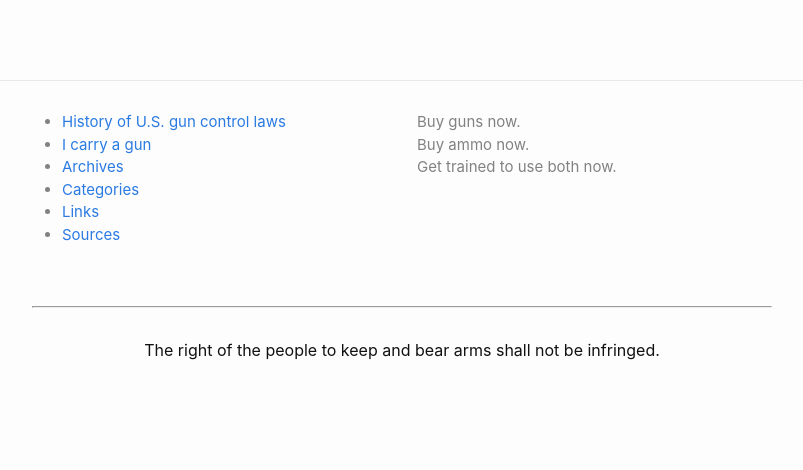
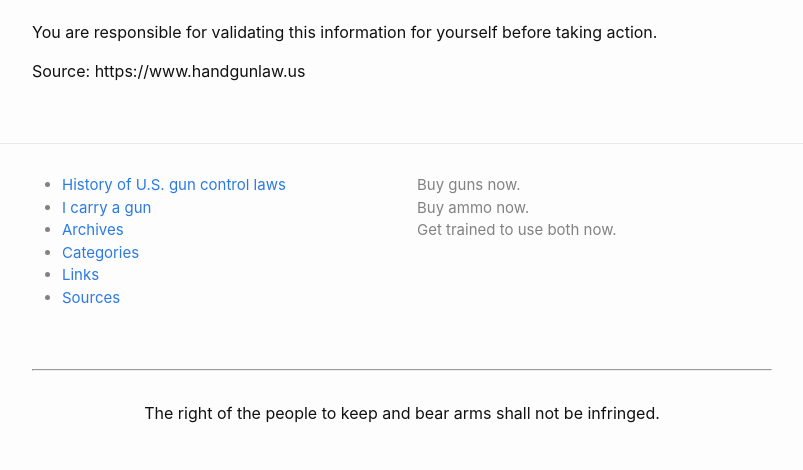
Before and after one commit to greg-raven/oam, a Jekyll site: the page built from permitless-carry-states.md, in a window 1280 px wide. Shown: the part 776-1246 px from the top of the page, without its empty margins (238-1041 px from the left). Built offline with Jekyll 4.4.1, drawn with Linux system fonts in a browser that asks for light colours; before the commit the page ends 1183 px from its top, so only the background shows below that.

```diff
--- a/permitless-carry-states.md
+++ b/permitless-carry-states.md
@@ -6,3 +6,7 @@ layout: page
 ---
 
 <iframe src="https://www.handgunlaw.us/documents/Permitless_Carry_States.pdf" class="pdf"></iframe>
+
+You are responsible for validating this information for yourself before taking action.
+
+Source: https://www.handgunlaw.us
```
Also changed, not shown: _posts/2015-03-16-two-more-states-introduce-constitutional-carry-measures.md (+1 -1 lines).
